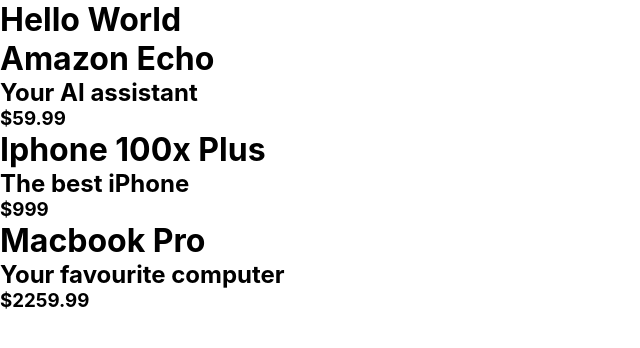
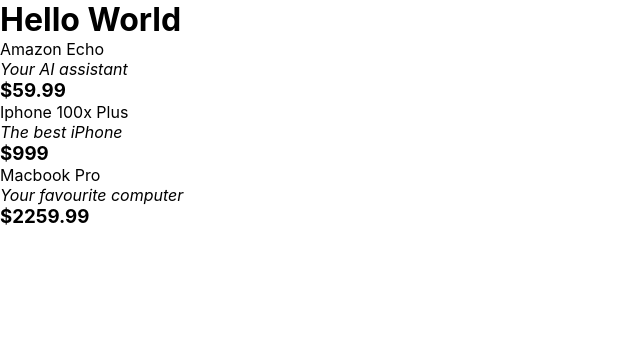
Before and after one commit to haridulai/props-amazon, a React (Create React App) app: page / in a window 1280 px wide. Shown: the top 348 px of the page, without its empty margins (0-640 px from the left). Built offline with nearby package versions, Linux system fonts and the light colour scheme.

Commit message:
ItemDescription child component

```diff
--- /dev/null
+++ b/src/ItemDescription.js
@@ -0,0 +1,14 @@
+import React from "react";
+
+function ItemDescription({ name, description }) {
+  return (
+    <div>
+      <p>{name}</p>
+      <p>
+        <i>{description}</i>
+      </p>
+    </div>
+  );
+}
+
+export default ItemDescription;
--- a/src/Product.js
+++ b/src/Product.js
@@ -1,10 +1,10 @@
 import React from "react";
+import ItemDescription from "./ItemDescription";
 
 function Product({ name, description, price }) {
   return (
     <div>
-      <h1>{name}</h1>
-      <h2>{description}</h2>
+      <ItemDescription name={name} description={description} />
       <h3>${price}</h3>
     </div>
   );
```
